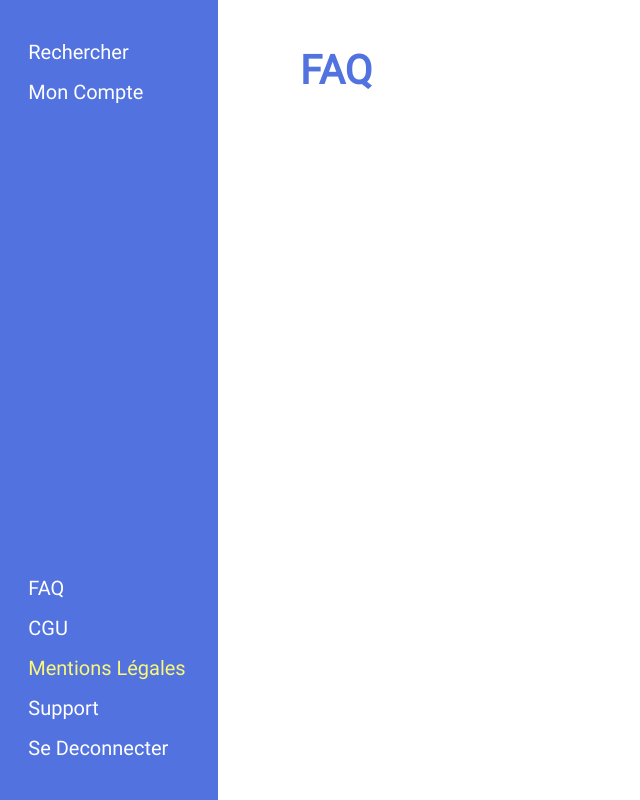
After one commit to ASM-42/Cognitech, a PHP site: the page made by Cognitech/MentionsLégales.html in a window 1280 px wide. The commit adds this page. Shown: the whole page, without its empty margins (0-640 px from the left). Run offline with PHP 8.4, Linux system fonts and the light colour scheme.

Commit message:
Ajout des Mentions Légales

```diff
--- a/Cognitech/Borderau_Bleu.css
+++ b/Cognitech/Borderau_Bleu.css
@@ -51,11 +51,18 @@ h1 {
 .FAQ {
     font-size: 20px;
     position: absolute;
+    bottom: 25%; left: 13%;
+    color: #FFFFFF;
+}
+
+.CGU {
+    font-size: 20px;
+    position: absolute;
     bottom: 20%; left: 13%;
     color: #FFFFFF;
 }
 
-.CGU {
+.MentionLégales {
     font-size: 20px;
     position: absolute;
     bottom: 15%; left: 13%;
--- /dev/null
+++ b/Cognitech/MentionsLégales.html
@@ -0,0 +1,32 @@
+<!DOCTYPE html>
+<html lang="fr">
+<head>
+    <meta charset="UTF-8">
+    <title>FAQ</title>
+    <link href="Borderau_Bleu.css" rel="stylesheet"/>
+    <link href="FAQ.css" rel="stylesheet"/>
+</head>
+<body>
+
+
+<div class="container">
+
+    <h1 class="colorBleu titre">FAQ</h1>
+    <a class="recherche" href="rechercher.php">Rechercher</a>
+    <a class="compte" href="profil.php">Mon Compte</a>
+    <a class="FAQ " href="">FAQ</a>
+    <a class="CGU " href="">CGU</a>
+    <a class="MentionLégales colorActif" href="">Mentions Légales</a>
+    <a class="support" href="contact.php">Support</a>
+    <a class="deconnecter" href="index.html">Se Deconnecter</a>
+
+    <!-- <div id="google_translate_element"></div>
+     <script type="text/javascript">
+         function googleTranslateElementInit() {
+             new google.translate.TranslateElement({pageLanguage: 'fr'}, 'google_translate_element');
+         }
+     </script>
+
+     <script type="text/javascript" src="//translate.google.com/translate_a/element.js?cb=googleTranslateElementInit"></script>
+-->
+</div>
```
Also changed, not shown: Cognitech/CGU.html (added, +32 -0 lines).
